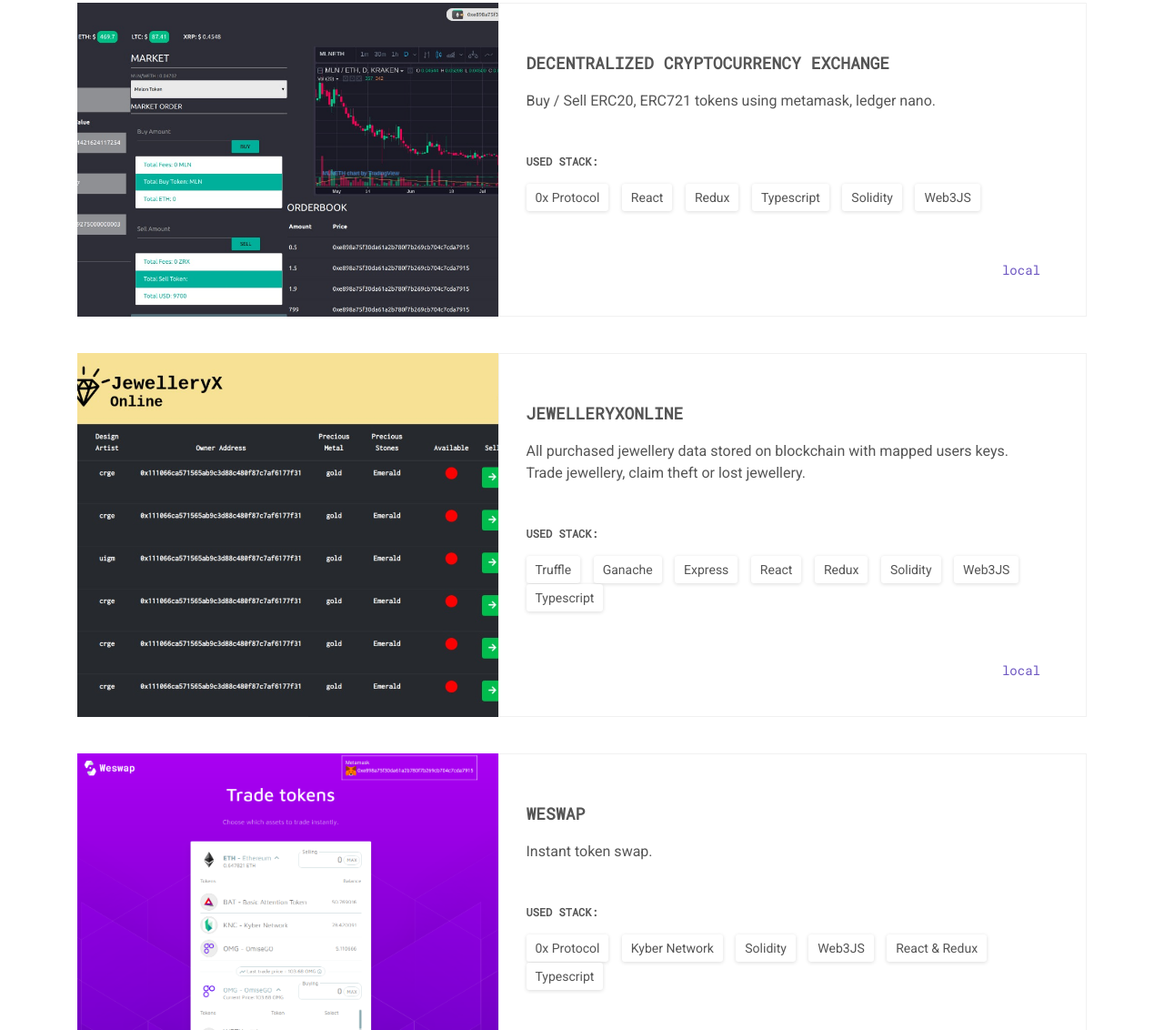
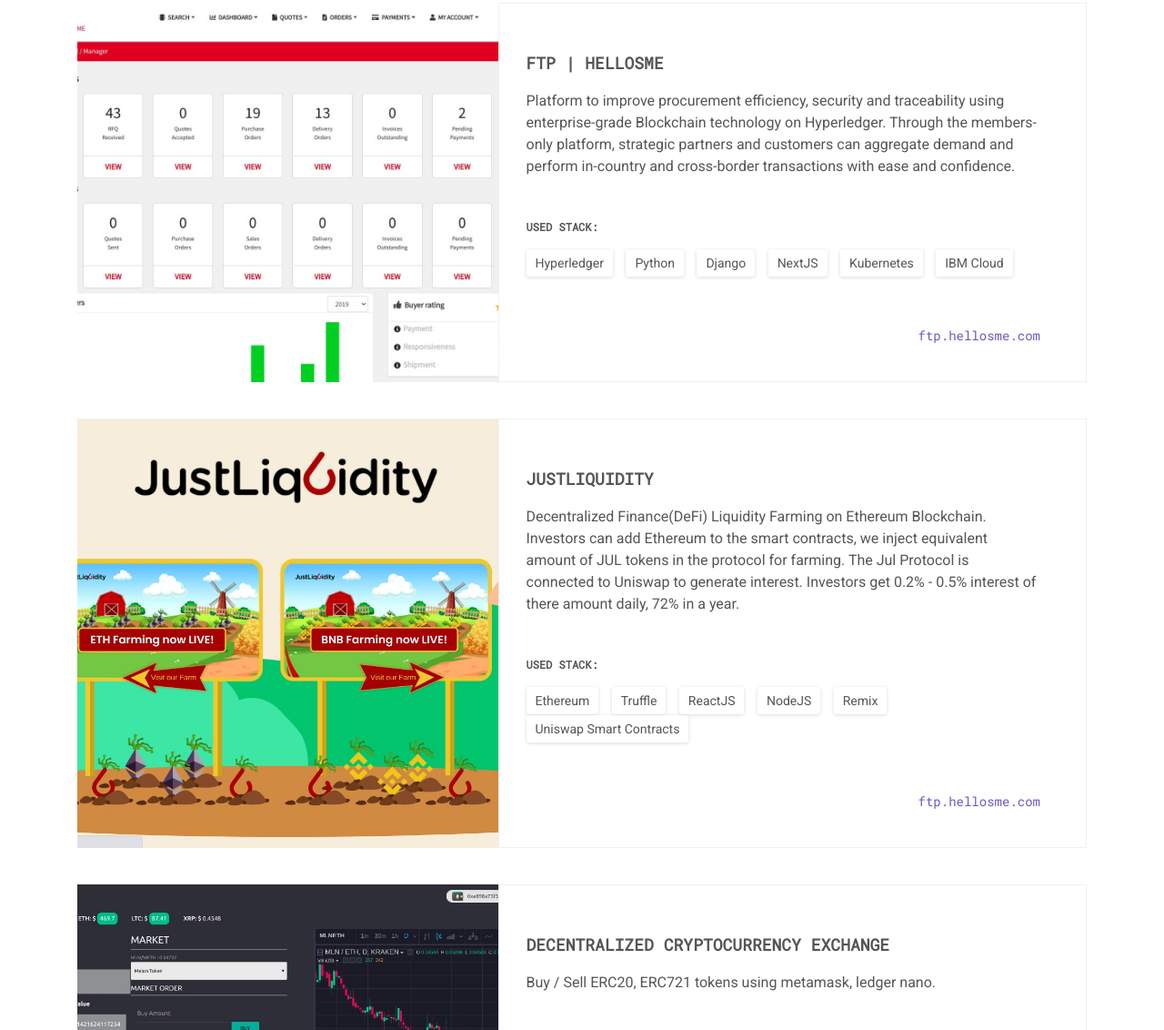
Before and after one commit to rajqumar/rajqumar.github.io, a plain HTML site: page index.html in a window 1280 px wide. Shown: the part 3122-4254 px from the top of the page at 91% size. Drawn offline with Linux system fonts and the light colour scheme.

Commit message:
projects update

```diff
--- a/index.html
+++ b/index.html
@@ -313,6 +313,51 @@ Blockchain Platforms : Ethereum, Hyperledger, EOS, Waves Ethereum Development :
       </div>
     </div>
     <div class="portfolio-cards">
+
+      <div class="row project-card" data-toggle="modal" data-target="#portfolioModal" data-portfolio-tag="web-sites">
+        <div class="col-md-6 col-lg-5 project-card__img">
+          <img class="" src="assets/img/ftp_hellosme.jpg" alt="project-img">
+        </div>
+        <div class="col-md-6 col-lg-7 project-card__info">
+          <h3 class="project-card__title">FTP | HelloSME  </h3>
+          <p class="project-card__description">
+Platform to improve procurement efficiency, security and traceability using enterprise-grade Blockchain technology on Hyperledger. Through the members-only platform, strategic partners and customers can aggregate demand and perform in-country and cross-border transactions with ease and confidence.          </p>
+          <p class="project-card__stack">Used stack:</p>
+          <ul class="tags">
+            <li>Hyperledger</li>
+            <li>Python</li>
+            <li>Django</li>
+            <li>NextJS</li>
+            <li>Kubernetes</li>
+            <li>IBM Cloud</li>
+          </ul>
+          <a href="" class="project-card__link">ftp.hellosme.com</a>
+        </div>
+      </div>
+
+      <div class="row project-card" data-toggle="modal" data-target="#portfolioModal" data-portfolio-tag="web-sites">
+        <div class="col-md-6 col-lg-5 project-card__img">
+          <img class="" src="assets/img/justliquidity.jpg" alt="project-img">
+        </div>
+        <div class="col-md-6 col-lg-7 project-card__info">
+          <h3 class="project-card__title">JustLiquidity</h3>
+          <p class="project-card__description">
+            Decentralized Finance(DeFi) Liquidity Farming on Ethereum Blockchain. Investors can add Ethereum to the smart contracts, we inject equivalent amount of JUL tokens in the protocol for farming. The Jul Protocol is connected to Uniswap to generate interest. Investors get 0.2% - 0.5% interest of there amount daily, 72% in a year.
+          </p>
+          <p class="project-card__stack">Used stack:</p>
+          <ul class="tags">
+            <li>Ethereum</li>
+            <li>Truffle</li>
+            <li>ReactJS</li>
+            <li>NodeJS</li>
+            <li>Remix</li>
+            <li>Uniswap Smart Contracts</li>
+          </ul>
+          <a href="" class="project-card__link">ftp.hellosme.com</a>
+        </div>
+      </div>
+
+
       <div class="row project-card" data-toggle="modal" data-target="#portfolioModal" data-portfolio-tag="web-sites">
         <div class="col-md-6 col-lg-5 project-card__img">
           <img class="" src="assets/img/tersedex.jpeg" alt="project-img">
```
Also changed, not shown: assets/img/ftp_hellosme.jpg (added), assets/img/justliquidity.jpg (added).
